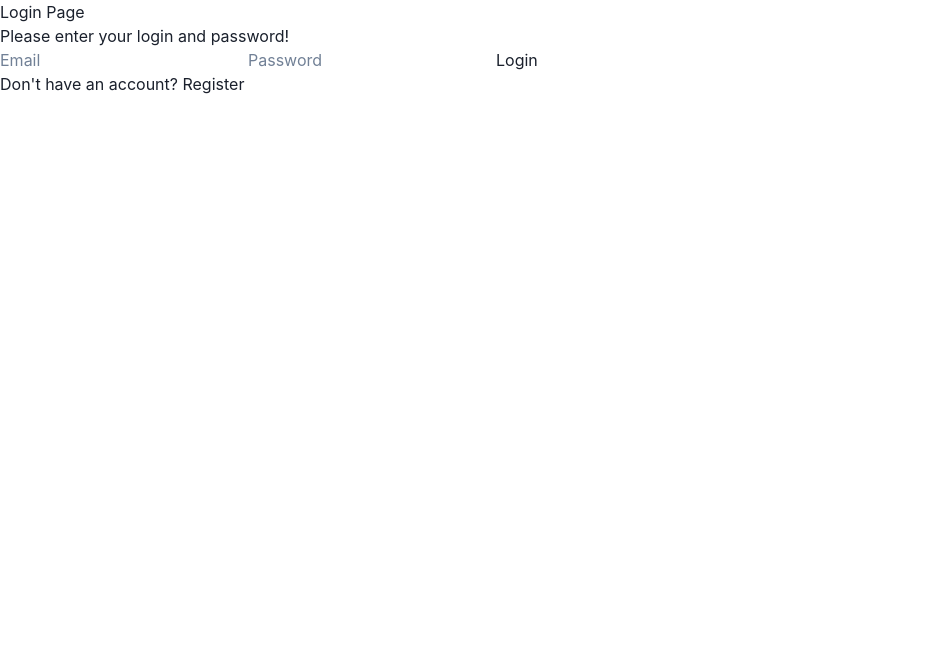
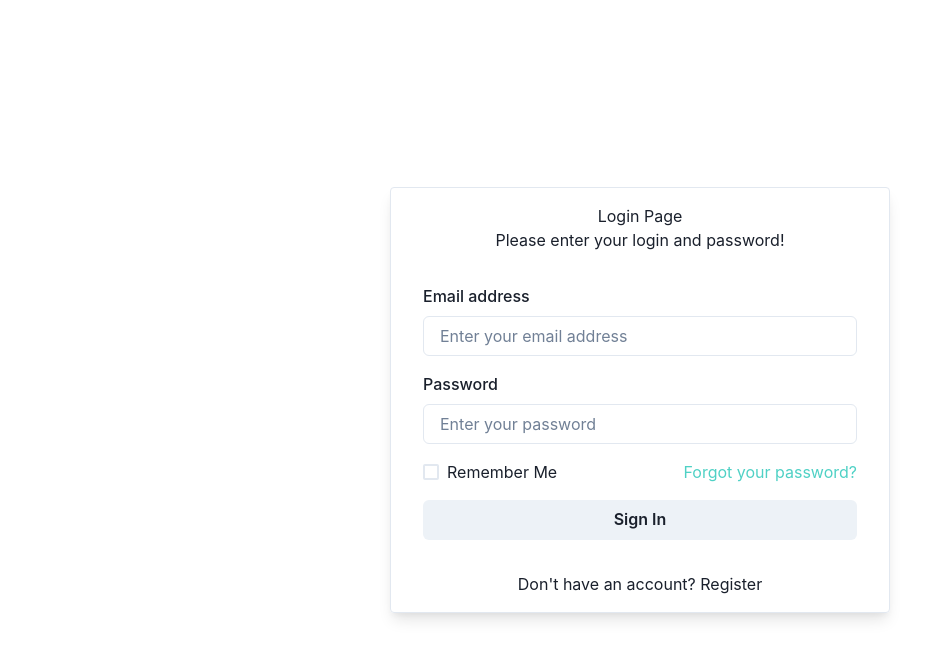
Before and after one commit to iqyuuhaa/Home-Electric-Monitoring-C22-171, a React (Create React App) app: page /login in a window 1280 px wide. Shown: the top 658 px of the page, without its empty margins (0-952 px from the left). Built offline with nearby package versions, Linux system fonts and the light colour scheme; the HTML template or start-up script is replaced by a standard one.

Commit message:
setup-login-register

```diff
--- a/src/components/LoginInput.jsx
+++ b/src/components/LoginInput.jsx
@@ -1,4 +1,5 @@
 import React from 'react';
+import { Box, Link, FormControl, FormLabel, Input, Stack, Checkbox, Button} from '@chakra-ui/react'
 
 class LoginInput extends React.Component {
   constructor(props) {
@@ -41,11 +42,31 @@ class LoginInput extends React.Component {
 
   render() {
     return (
-      <form onSubmit={this.onSubmitHandler} className='input-login'>
-        <input type="email" placeholder='Email' value={this.state.email} onChange={this.onEmailChangeHandler} />
-        <input type="password" placeholder='Password' value={this.state.password} onChange={this.onPasswordChangeHandler} />
-        <button>Login</button>
+      <Box my={8} textAlign='left'>
+      <form onSubmit={this.onSubmitHandler} >
+        <FormControl>
+          <FormLabel>Email address</FormLabel>
+          <Input type='email' placeholder='Enter your email address' value={this.state.email} onChange={this.onEmailChangeHandler} />
+        </FormControl>
+
+        <FormControl mt={4}>
+          <FormLabel>Password</FormLabel>
+          <Input type='password' placeholder='Enter your password' value={this.state.password} onChange={this.onPasswordChangeHandler}/>
+        </FormControl>
+
+        <Stack isInline justifyContent='space-between' mt={4}>
+            <Box>
+              <Checkbox>Remember Me</Checkbox>
+            </Box>
+            <Box>
+              <Link color={`teal.300`}>Forgot your password?</Link>
+            </Box>
+        </Stack>
+
+        <Button variantcolor='teal'  width='full' mt={4} type='submit'>Sign In</Button>
       </form>
+    </Box>
+
     );
   }
 }
--- a/src/components/RegisterInput.jsx
+++ b/src/components/RegisterInput.jsx
@@ -1,4 +1,5 @@
 import React from 'react';
+import { Box, FormControl, FormLabel, Input, Button} from '@chakra-ui/react'
 
 class RegisterInput extends React.Component {
   constructor(props) {
@@ -52,12 +53,27 @@ class RegisterInput extends React.Component {
 
   render() {
     return (
-      <form onSubmit={this.onSubmitHandler} className='input-register'>
-        <input type="text" placeholder="Nama" value={this.state.name} onChange={this.onNameChange} />
-        <input type="email" placeholder="Email" value={this.state.email} onChange={this.onEmailChange} />
-        <input type="password" placeholder="Password" autoComplete='current-password' value={this.state.password} onChange={this.onPasswordChange} />
-        <button>Register</button>
+      <Box my={8} textAlign='left'>
+      <form onSubmit={this.onSubmitHandler} >
+
+        <FormControl>
+          <FormLabel>Your Name</FormLabel>
+          <Input type='text' placeholder='Enter your name' value={this.state.name} onChange={this.onNameChange} />
+        </FormControl>
+
+        <FormControl>
+          <FormLabel>Email address</FormLabel>
+          <Input type='email' placeholder='Enter your email address' value={this.state.email} onChange={this.onEmailChange} />
+        </FormControl>
+
+        <FormControl mt={4}>
+          <FormLabel>Password</FormLabel>
+          <Input type='password' placeholder="Enter your new Password" autoComplete='current-password' value={this.state.password} onChange={this.onPasswordChange}/>
+        </FormControl>
+
+        <Button variantcolor='teal'  width='full' mt={4} type='submit'>Register</Button>
       </form>
+    </Box>
     )
   }
 }
--- a/src/pages/LoginPage.jsx
+++ b/src/pages/LoginPage.jsx
@@ -1,31 +1,39 @@
 import React from 'react';
-import { Link } from 'react-router-dom';
+import { Link, useNavigate } from 'react-router-dom';
 import LoginInput from '../components/LoginInput';
 import { login, getUserLogged, putAccessToken } from './../utils/network-data'
+import { Box, Flex } from '@chakra-ui/react'
 
 const LoginPage = ({ setAuthenticatedUser }) => {
-    async function onLogin({ email, password }) {
+  const nav = useNavigate()
+
+  async function onLogin({ email, password }) {
         const { error, data } = await login({ email, password });
 
         if (!error) {
             putAccessToken(data.accessToken)
-            const {isError, user} = await getUserLogged()
-            console.log(user)
-            if (!isError) {
-                setAuthenticatedUser(user)
+            const respon = await getUserLogged()
+
+            if (!respon.error) {
+                setAuthenticatedUser(respon.data)
+                nav('/dashboard')
             }
         }
 
       }
 
       return (
-        <section className='login-page'>
-          <h2>Login Page</h2>
-          <p>Please enter your login and password!</p>
-          <LoginInput login={onLogin} />
-          <p>Don't have an account? <Link to="/register">Register</Link></p>
-        </section>
-      );
+        <Flex minHeight='100vh' width='full' align='center' justifyContent='center'>
+          <Box borderWidth={1} px={4} width='full' maxWidth='500px' borderRadius={4} textAlign='center' boxShadow='lg'>
+            <Box p={4}>
+            <h1>Login Page</h1>
+              <p>Please enter your login and password!</p>
+              <LoginInput login={onLogin} />
+              <p>Don't have an account? <Link to="/register">Register</Link></p>
+            </Box>
+          </Box>
+        </Flex>
+      )
 }
 
 export default LoginPage
--- a/src/pages/RegisterPage.jsx
+++ b/src/pages/RegisterPage.jsx
@@ -2,6 +2,7 @@ import React from "react"
 import { Link, useNavigate } from "react-router-dom"
 import RegisterInput from "../components/RegisterInput"
 import { register } from "../utils/network-data"
+import { Box, Flex } from '@chakra-ui/react'
 
 const RegisterPage = () => {
     const nav = useNavigate()
@@ -9,16 +10,20 @@ const RegisterPage = () => {
     async function onRegisterHandler(user) {
         const { error } = await register(user)
         if (!error) {
-            nav('/')
+            nav('/login')
         }
       }
 
       return (
-        <section className='register-page'>
-          <h2>Register Page</h2>
+        <Flex minHeight='100vh' width='full' align='center' justifyContent='center'>
+        <Box borderWidth={1} px={4} width='full' maxWidth='500px' borderRadius={4} textAlign='center' boxShadow='lg'>
+          <Box p={4}>
+          <h1>Register Page</h1>
           <RegisterInput register={onRegisterHandler} />
-          <p>Have an Account?<Link to="/">Login</Link></p>
-        </section>
+          <p>Have an Account?<Link to="/login">Login</Link></p>
+          </Box>
+        </Box>
+      </Flex>
       )
 }
 
```
